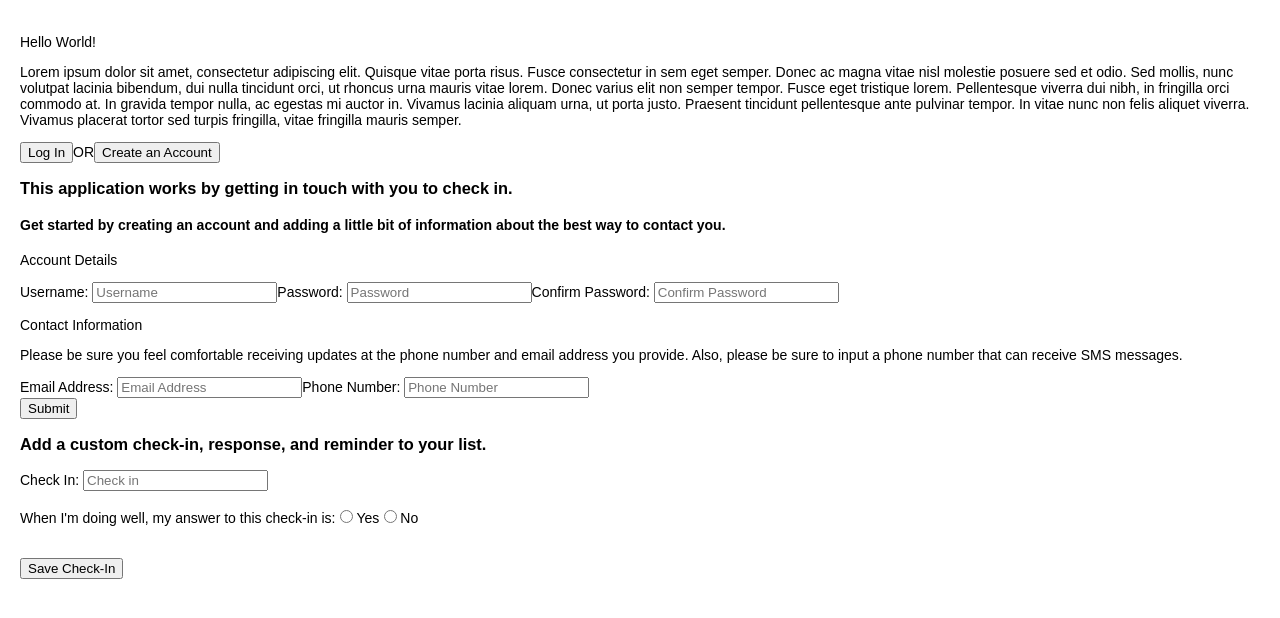
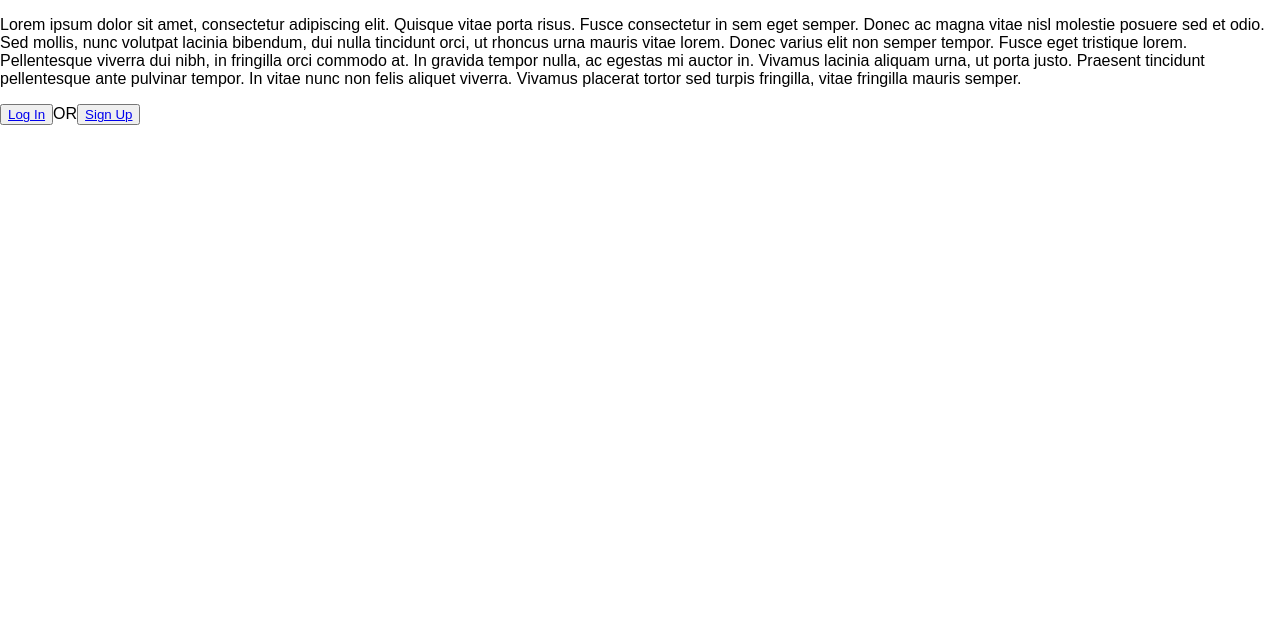
Before and after one commit to marcellamaki/frontend-for-final-project, a React (Create React App) app: page / in a window 1280 px wide. Shown: the top 618 px of the page. Built offline with nearby package versions, Linux system fonts and the light colour scheme.

Commit message:
adding react router and starting log-in information

```diff
--- a/src/App.js
+++ b/src/App.js
@@ -1,21 +1,22 @@
 import React, { Component } from 'react';
 import './App.css';
-import Welcome from './components/welcome.js'
 import CreateUserForm from './components/CreateUserForm.js'
 import CreateQuestionForm from './components/CreateQuestionForm.js'
+import LoginForm from './components/LoginForm.js'
+import { withRouter } from 'react-router';
+import { Route, Link } from 'react-router-dom';
 
 class App extends Component {
 
   render() {
     return (
-      <div className="welcome">
-        <p>Hello World!</p>
-        <Welcome />
-        <CreateUserForm />
-        <CreateQuestionForm />
+      <div>
+        <Route path='/login' render={() => <LoginForm />} />
+        <Route path='/signup' render={() => <CreateUserForm />} />
+        <Route path='/question/new' render={() => <CreateQuestionForm />} />
       </div>
     );
   }
 }
 
-export default App;
+export default withRouter(App);
--- /dev/null
+++ b/src/components/LoginForm.js
@@ -0,0 +1,60 @@
+import React from 'react'
+// import Auth from '../adapters/auth'
+
+
+class LoginForm extends React.Component {
+
+  state = {
+    usernameInput: "",
+    passwordInput: ""
+  }
+
+  handleSubmit = (event) => {
+    event.preventDefault()
+
+
+    const userParams = {
+      username: this.state.usernameInput,
+      password: this.state.passwordInput
+    }
+    // Auth.login(userParams)
+      .then((user) => {
+        this.setState({
+          usernameInput: "",
+          passwordInput: ""
+        })
+        localStorage.setItem("token", user.jwt)
+        this.props.history.replace("/home")
+      })
+
+  }
+
+  handleUsernameChange = (event) => {
+
+    this.setState({
+      usernameInput: event.target.value
+    })
+  }
+
+  handlePasswordChange = (event) => {
+    this.setState({
+      passwordInput: event.target.value
+    })
+  }
+  render() {
+    console.log(this.props)
+    return (
+      <div>
+        <form onSubmit={this.handleSubmit}>
+          <h4>Log In</h4>
+          <input type="text" onChange={this.handleUsernameChange} value={this.state.usernameInput}/><br></br><br></br>
+          <input type="password" onChange={this.handlePasswordChange} value={this.state.passwordInput} /> <br></br><br></br>
+          <input type="submit" value="login"/>
+        </form>
+      </div>
+    )
+  }
+}
+
+
+export default LoginForm
--- a/src/components/welcome.js
+++ b/src/components/welcome.js
@@ -1,6 +1,7 @@
 //make this just a functional component
 
 import React from 'react';
+import { Route, Link } from 'react-router-dom';
 
 class Welcome extends React.Component {
 
@@ -8,7 +9,7 @@ class Welcome extends React.Component {
     return(
       <div>
         <p>Lorem ipsum dolor sit amet, consectetur adipiscing elit. Quisque vitae porta risus. Fusce consectetur in sem eget semper. Donec ac magna vitae nisl molestie posuere sed et odio. Sed mollis, nunc volutpat lacinia bibendum, dui nulla tincidunt orci, ut rhoncus urna mauris vitae lorem. Donec varius elit non semper tempor. Fusce eget tristique lorem. Pellentesque viverra dui nibh, in fringilla orci commodo at. In gravida tempor nulla, ac egestas mi auctor in. Vivamus lacinia aliquam urna, ut porta justo. Praesent tincidunt pellentesque ante pulvinar tempor. In vitae nunc non felis aliquet viverra. Vivamus placerat tortor sed turpis fringilla, vitae fringilla mauris semper.</p>
-        <button>Log In</button>OR<button>Create an Account</button>
+        <button><Link to="/login">Log In</Link></button>OR<button><Link to="/signup">Sign Up</Link></button>
       </div>
     )
   }
--- a/src/index.js
+++ b/src/index.js
@@ -8,11 +8,23 @@ import usersReducer from './reducers/usersReducer';
 import remindersReducer from './reducers/remindersReducer';
 import { Provider } from 'react-redux';
 import thunk from 'redux-thunk';
+import { withRouter } from 'react-router';
+import { BrowserRouter as Router, Route, Link } from 'react-router-dom';
+import Welcome from './components/welcome.js'
 // import CreateUserForm from './components/CreateUserForm'
 
 const rootReducer = combineReducers({users: usersReducer, reminders: remindersReducer})
 const store = createStore(rootReducer, applyMiddleware(thunk))
 console.log(store.getState())
 
-ReactDOM.render(<Provider store={store}><App /></Provider>, document.getElementById('root'));
+ReactDOM.render(
+    <Provider store={store}>
+        <Router>
+          <div>
+            <App />
+            <Route exact path='/' component={Welcome} />
+          </div>
+        </Router>
+    </Provider>,
+    document.getElementById('root'));
 registerServiceWorker();
```
